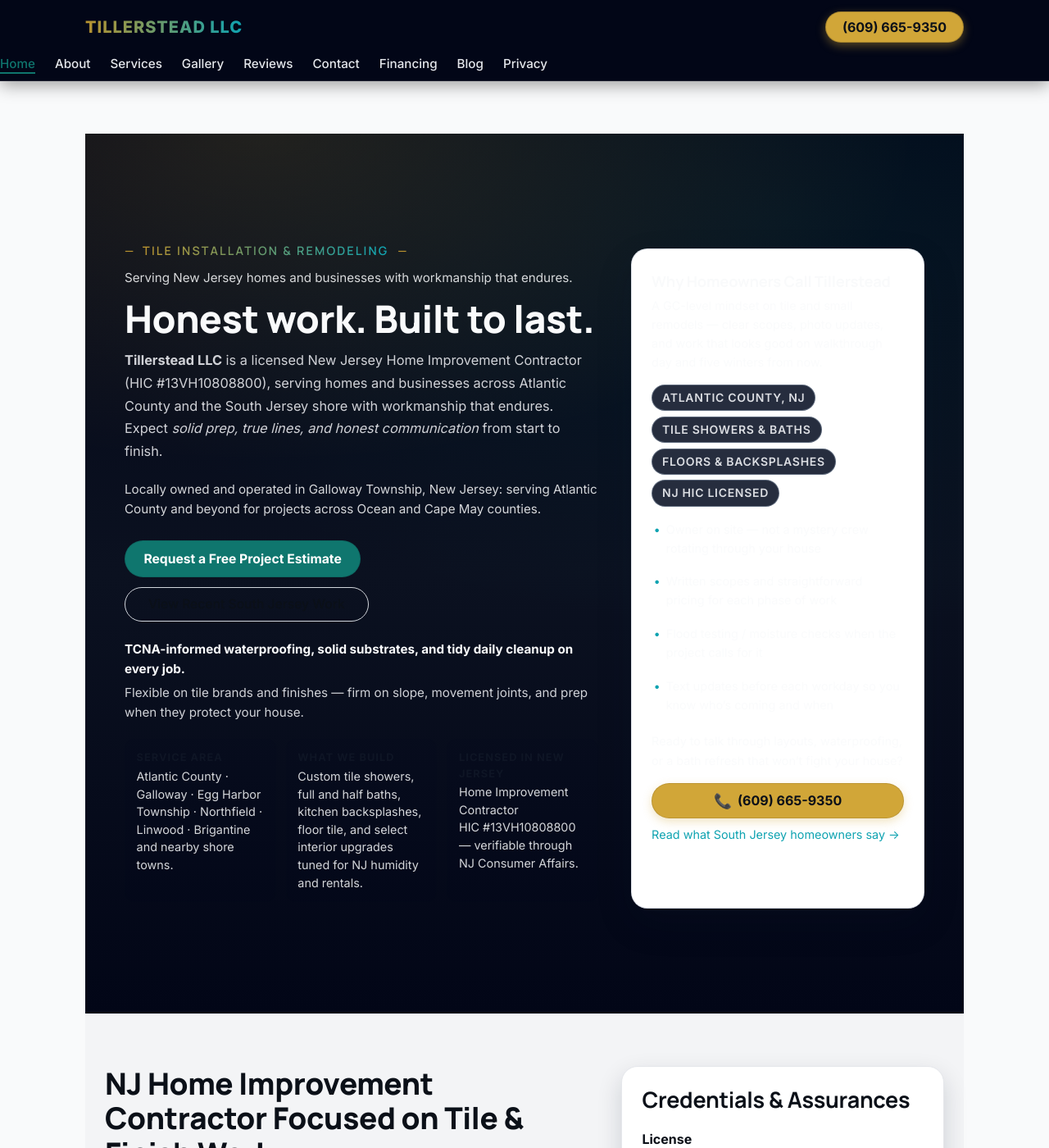
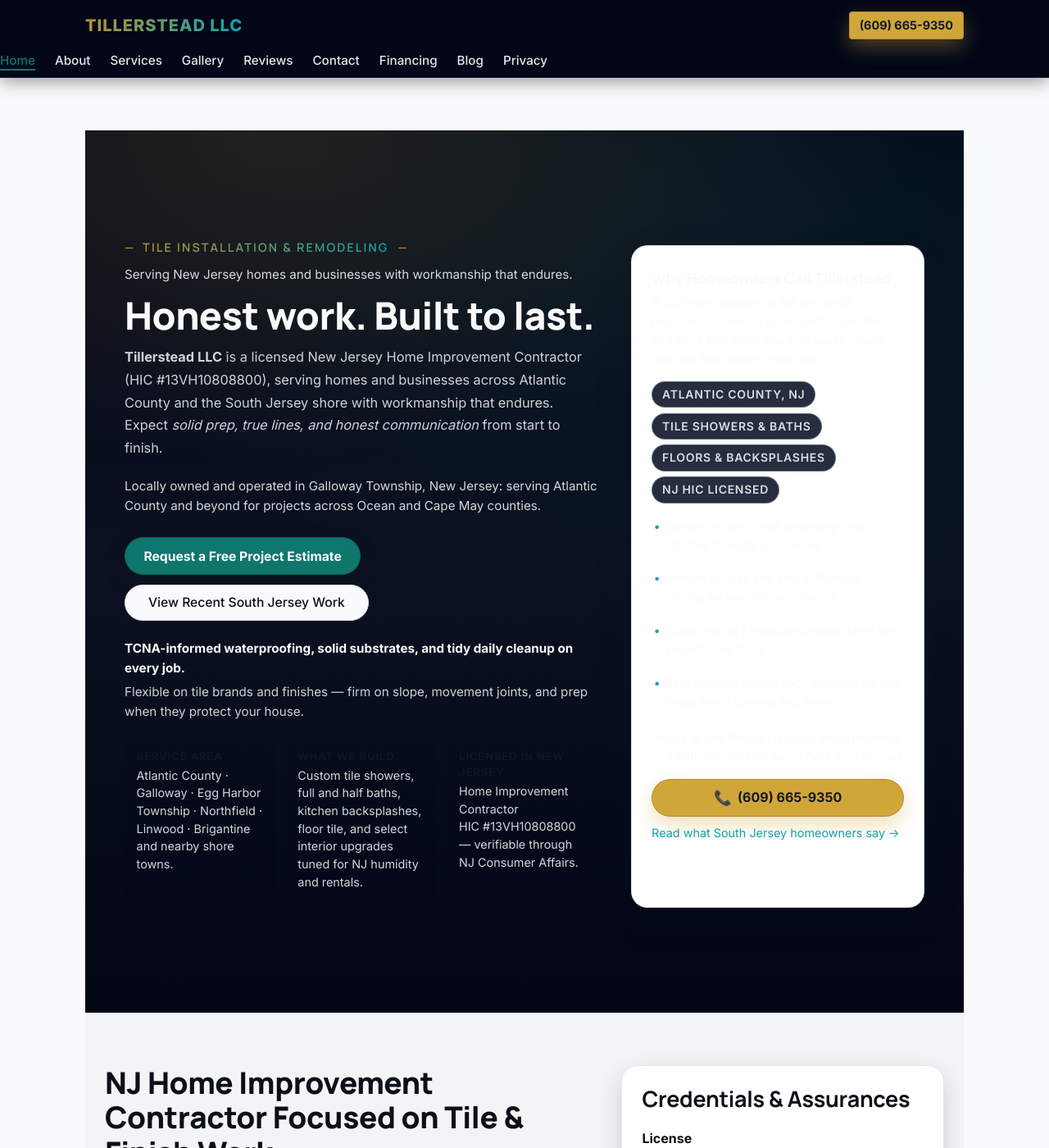
Before and after one commit to XTX33/Tillerstead-site, a Jekyll site: the page built from index.html, in a window 1280 px wide and 1400 px high. Shown: the whole window at 82% size. Built offline with Jekyll 4.4.1, drawn with Linux system fonts in a browser that asks for light colours.

Commit message:
Consolidate button styling in theme

```diff
--- a/assets/css/main.css
+++ b/assets/css/main.css
@@ -341,83 +341,7 @@
 }
 
 /* 5) Components — Buttons
-   ------------------------------------------- */
-
-.btn {
-  display: inline-flex;
-  align-items: center;
-  justify-content: center;
-  gap: var(--space-2);
-  padding: 0.75rem 1.5rem;
-  border-radius: var(--radius-full);
-  border: 1px solid transparent;
-  font-family: inherit;
-  font-size: var(--text-sm);
-  font-weight: 700;
-  line-height: 1;
-  text-decoration: none;
-  white-space: nowrap;
-  cursor: pointer;
-  transition:
-    background-color var(--transition-fast),
-    color var(--transition-fast),
-    border-color var(--transition-fast),
-    transform var(--transition-fast),
-    box-shadow var(--transition-base);
-}
-
-.btn:focus-visible {
-  outline: 3px solid var(--color-emerald);
-  outline-offset: 3px;
-}
-
-.btn-primary {
-  background: var(--color-brass);
-  color: var(--color-ink);
-  border-color: rgba(0, 0, 0, 0.1);
-  box-shadow: 0 4px 12px rgba(209, 166, 56, 0.3);
-}
-
-.btn-primary:hover {
-  background: var(--color-brass-dark);
-  transform: translateY(-1px);
-  box-shadow: 0 6px 16px rgba(209, 166, 56, 0.4);
-}
-
-.btn-accent {
-  background: var(--color-emerald);
-  color: var(--color-surface);
-  border-color: rgba(0, 0, 0, 0.1);
-}
-
-.btn-accent:hover {
-  background: var(--color-emerald-dark);
-  transform: translateY(-1px);
-}
-
-.btn-ghost {
-  background: transparent;
-  color: var(--color-ink);
-  border-color: var(--border-soft);
-}
-
-.btn-ghost:hover {
-  background: var(--color-surface-muted);
-  border-color: var(--border-strong);
-}
-
-/* Small button variant */
-.btn-sm {
-  padding: 0.5rem 1rem;
-  font-size: var(--text-xs);
-}
-
-/* Full width on mobile */
-@media (max-width: 640px) {
-  .btn-mobile-full {
-    width: 100%;
-  }
-}
+   (base styles now live in theme.css to avoid duplication) */
 
 /* 6) Components — Badges
    ------------------------------------------- */
@@ -594,31 +518,7 @@
   transform: translateY(-6.5px) rotate(-45deg);
 }
 
-/* Call Button (hidden on mobile) */
-.call-btn {
-  display: none;
-  padding: 0.625rem 1.25rem;
-  border-radius: var(--radius-full);
-  background: var(--color-brass);
-  color: var(--color-ink);
-  font-weight: 700;
-  font-size: var(--text-sm);
-  text-decoration: none;
-  border: 1px solid rgba(0, 0, 0, 0.2);
-  box-shadow: 0 4px 12px rgba(209, 166, 56, 0.4);
-  transition: all var(--transition-fast);
-}
-
-.call-btn:hover {
-  background: var(--color-brass-dark);
-  transform: translateY(-1px);
-}
-
-@media (min-width: 768px) {
-  .call-btn {
-    display: inline-flex;
-  }
-}
+/* Call Button styles now handled by theme.css */
 
 /* Navigation */
 .site-nav {
--- a/assets/css/theme.css
+++ b/assets/css/theme.css
@@ -325,45 +325,81 @@
   display: inline-flex;
   align-items: center;
   justify-content: center;
-  gap: 0.4rem;
-  padding: 0.7rem 1.4rem;
+  gap: 0.5rem;
+  padding: 0.75rem 1.5rem;
   border-radius: var(--ts-radius-chip);
-  border: 1px solid transparent;
-  background: transparent;
+  border: 1px solid rgba(15, 23, 42, 0.12);
+  background: var(--ts-surface);
+  color: var(--ts-ink);
   font-family: inherit;
   font-size: var(--ts-text-sm);
-  font-weight: 600;
+  font-weight: 700;
+  line-height: 1.1;
   cursor: pointer;
   text-decoration: none;
   white-space: nowrap;
   transition:
     background var(--ts-transition-fast),
     color var(--ts-transition-fast),
+    border-color var(--ts-transition-fast),
     box-shadow var(--ts-transition-fast),
     transform 0.12s ease;
 }
 
-.btn-primary {
+.btn:hover {
+  background: rgba(15, 23, 42, 0.04);
+  box-shadow: 0 8px 20px rgba(15, 23, 42, 0.15);
+  transform: translateY(-1px);
+}
+
+.btn:focus-visible {
+  outline: 3px solid var(--ts-emerald);
+  outline-offset: 3px;
+}
+
+.btn-primary,
+.btn.primary {
   background: var(--ts-brass);
   color: #111827;
-  box-shadow: 0 10px 25px rgba(15, 23, 42, 0.35);
+  border-color: rgba(0, 0, 0, 0.14);
+  box-shadow: 0 10px 25px rgba(209, 166, 56, 0.35);
 }
 
 .btn-primary:hover,
-.btn-primary:focus-visible {
+.btn-primary:focus-visible,
+.btn.primary:hover,
+.btn.primary:focus-visible {
   background: var(--ts-brass-dark);
-  transform: translateY(-1px);
+  color: #111827;
 }
 
-.btn-ghost {
+.btn-accent {
+  background: var(--ts-emerald);
+  color: #f9fafb;
+  border-color: rgba(0, 0, 0, 0.14);
+  box-shadow: 0 10px 25px rgba(15, 23, 42, 0.3);
+}
+
+.btn-accent:hover,
+.btn-accent:focus-visible {
+  background: var(--ts-emerald-dark);
+  color: #f9fafb;
+}
+
+.btn-ghost,
+.btn.ghost {
+  background: #f9fafb;
+  color: var(--ts-ink);
   border-color: var(--ts-border-subtle);
-  color: var(--ts-ink);
-  background: #f9fafb;
+  box-shadow: none;
 }
 
 .btn-ghost:hover,
-.btn-ghost:focus-visible {
-  border-color: var(--ts-ink-soft);
+.btn-ghost:focus-visible,
+.btn.ghost:hover,
+.btn.ghost:focus-visible {
+  background: #ffffff;
+  border-color: var(--ts-border-soft);
 }
 
 .btn-inline {
@@ -373,28 +409,39 @@
   box-shadow: none;
 }
 
+.btn-lg {
+  padding-block: 0.85rem;
+  padding-inline: 1.6rem;
+  font-size: calc(var(--ts-text-sm) * 1.05);
+}
+
+.btn-sm {
+  padding-block: 0.55rem;
+  padding-inline: 1.1rem;
+  font-size: calc(var(--ts-text-sm) * 0.92);
+}
+
+@media (max-width: 640px) {
+  .btn-mobile-full {
+    width: 100%;
+  }
+}
+
 /* Call CTA in header */
 .call-btn {
-  display: inline-flex;
-  align-items: center;
-  gap: 0.4rem;
-  padding: 0.5rem 0.9rem;
-  border-radius: var(--ts-radius-chip);
-  font-weight: 700;
-  background: var(--ts-brass);
-  color: #111827;
-  border: 1px solid rgba(0, 0, 0, 0.35);
-  text-decoration: none;
-  box-shadow: 0 12px 30px rgba(0, 0, 0, 0.45);
+  display: none;
+  padding-block: 0.65rem;
+  padding-inline: 1.3rem;
 }
-.call-btn:hover {
-  background: var(--ts-brass-dark);
+
+.call-btn:hover,
+.call-btn:focus-visible {
   transform: translateY(-1px);
 }
 
-@media (max-width: 768px) {
+@media (min-width: 768px) {
   .call-btn {
-    display: none;
+    display: inline-flex;
   }
 }
 
```
